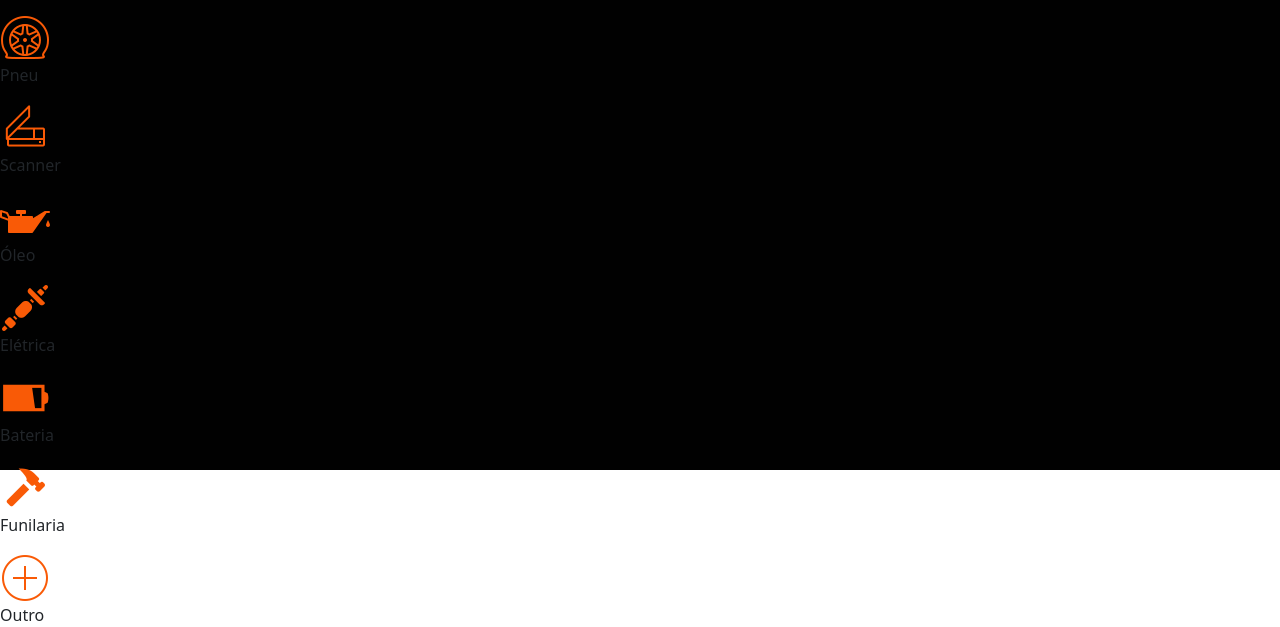
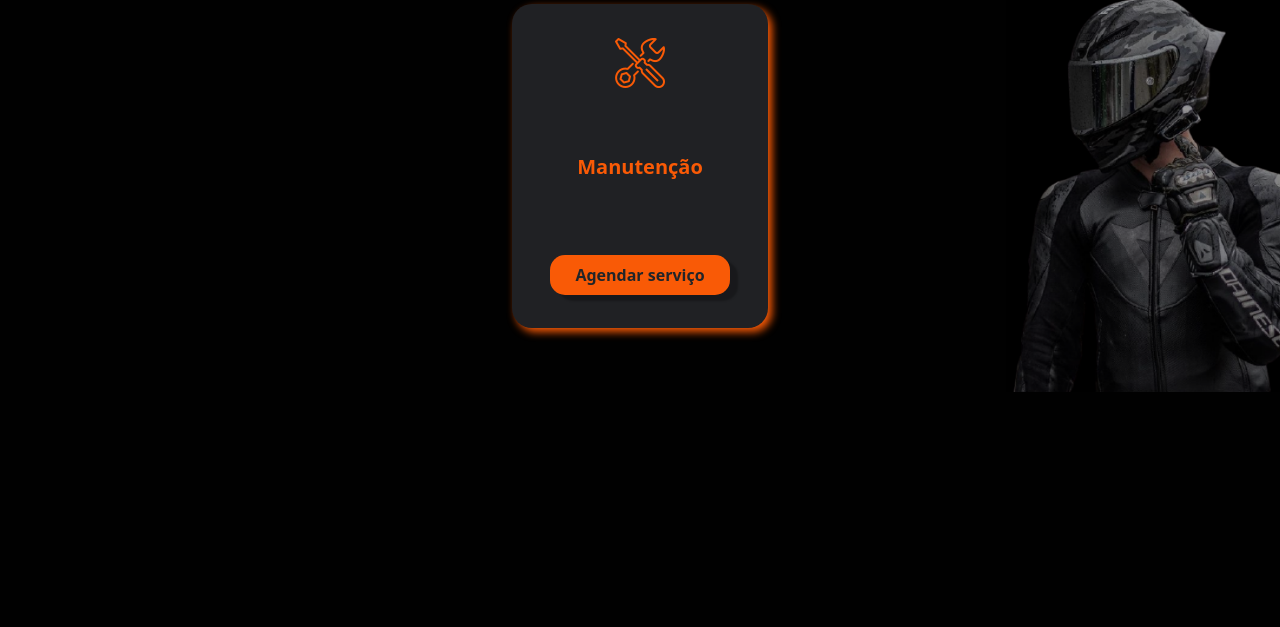
Before and after one commit to PedroBryk/Abryk-moto-service, a plain HTML site: page index.html in a window 1280 px wide. Shown: the part 1930-2557 px from the top of the page. After the commit the page ends 2400 px from the top, so only its background shows below. Drawn offline with nearby package versions, Linux system fonts and the light colour scheme.

Commit message:
CSS serviços pronto

```diff
--- a/assets/css/color.css
+++ b/assets/css/color.css
@@ -5,4 +5,5 @@
     --cinza: #514a4d;
     --branco: #fdfdfd;
     --cinzaclaro: #BABABA;
+    --cinzaescuro: #202124;
 }
--- a/assets/css/serviços.css
+++ b/assets/css/serviços.css
@@ -2,6 +2,7 @@
     width: 100vw;
     height: 100vh;
     background-color: var(--preto);
+
 }
 
 .titulo-servicos{
@@ -20,3 +21,82 @@
     color: var(--cinzaclaro);
     text-align: center;
 }
+
+.servicos{
+    display: flex;
+    justify-content: space-between;
+    align-items: center;
+    flex-wrap: wrap;
+    margin-top: 3%;
+    margin-right: 5%;
+    margin-left: 5%;
+}
+
+.servico{
+    cursor: pointer;
+    text-align: center;
+    color: var(--cinzaclaro);
+}
+
+.card-main{
+    display: flex;
+    justify-content: space-around;
+}
+
+.card-back{
+    content: '';
+    background-image: url(../img/imagem-motoqueiro.png);
+    background-repeat: no-repeat;
+    background-size: cover;
+    position: absolute;
+    right: 0;
+    width: 295px;
+    height: 439px;
+    margin-top: 0;
+    display: flex;
+    justify-content: space-between;
+    align-items: center;
+}
+
+.card-container{
+    margin-top: 4%;
+    width: 20%;
+    height: 324px;
+    background-color: var(--cinzaescuro);
+    border-radius: 20px;
+    box-shadow: 4px 4px 8px 0px var(--laranja);
+    display: flex;
+    justify-content: space-around;
+    align-items: center;
+    flex-direction: column;
+}
+
+.card-image{
+    background-image: url(../img/manutençao.png);
+    background-size: cover;
+    width: 50px;
+    height: 50px;
+}
+
+.card-nome{
+    color: var(--laranja);
+    font-size: 20px;
+    font-weight: bold;
+}
+
+.card-button{
+    height: 40px;
+    width: 70%;
+    border: none;
+    background: var(--laranja);
+    box-shadow: 8px 6px 2px rgba(0, 0, 0, 0.25);
+    border-radius: 15px;
+    color: var(--pretoclaro);
+    font-weight: bold;
+    transition: .3s;
+}
+
+.card-button:hover{
+    background-color: var(--preto);
+    color: var(--cinzaclaro);
+}
--- a/assets/css/style.css
+++ b/assets/css/style.css
@@ -1,5 +1,6 @@
 body{
     overflow-x: hidden;
+    background-color: var(--preto);
 }
 
 ::-webkit-scrollbar{
--- a/index.html
+++ b/index.html
@@ -150,6 +150,20 @@
               </img>
             </div>
           </div>
+          <div class="card-main">
+            <div class="card-back">
+
+            </div>
+            <div class="card-container">
+              <div class="card-image">
+
+              </div>
+              <h6 class="card-nome">
+                Manutenção
+              </h6>
+              <button class="card-button">Agendar serviço</button>
+            </div>
+          </div>
         </section>
     </main>
     <script src="https://cdn.jsdelivr.net/npm/bootstrap@5.1.1/dist/js/bootstrap.bundle.min.js" integrity="sha384-/bQdsTh/da6pkI1MST/rWKFNjaCP5gBSY4sEBT38Q/9RBh9AH40zEOg7Hlq2THRZ" crossorigin="anonymous"></script>
```
Also changed, not shown: assets/img/imagem-motoqueiro.png (added).
